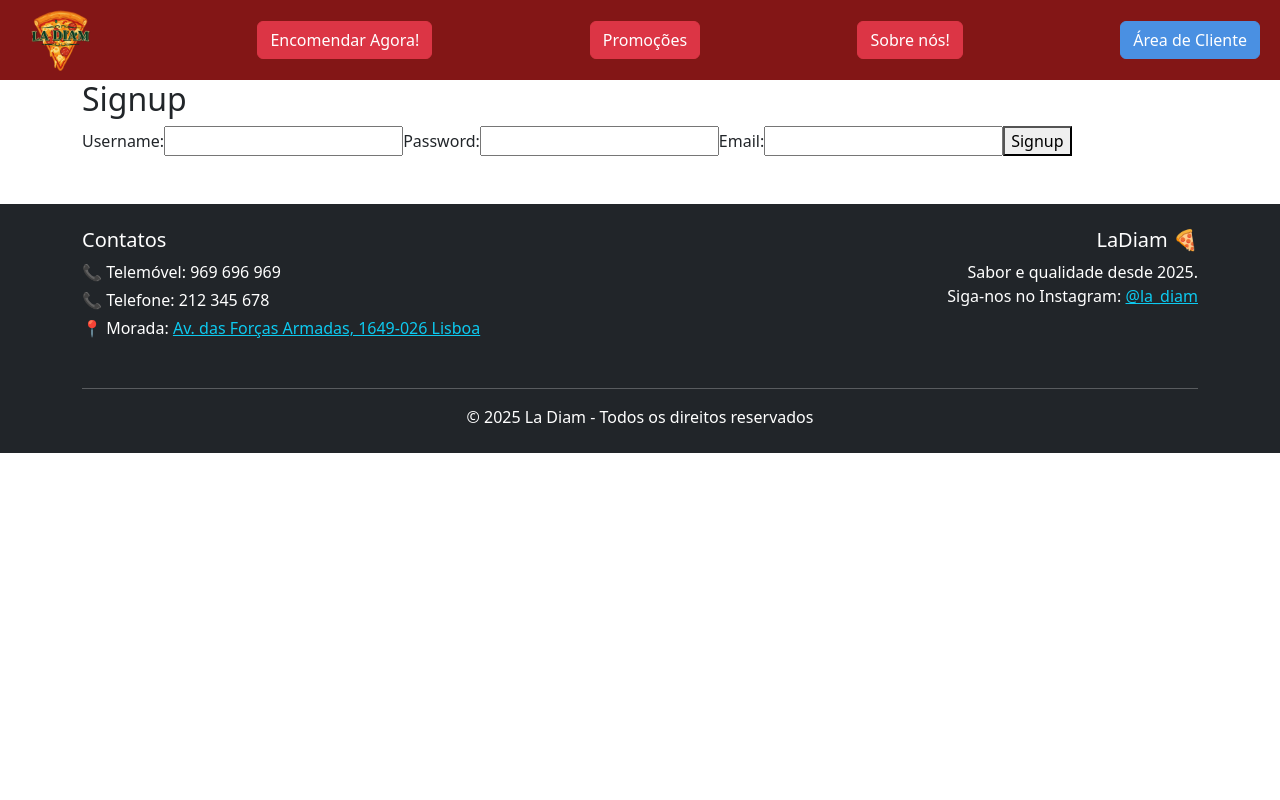
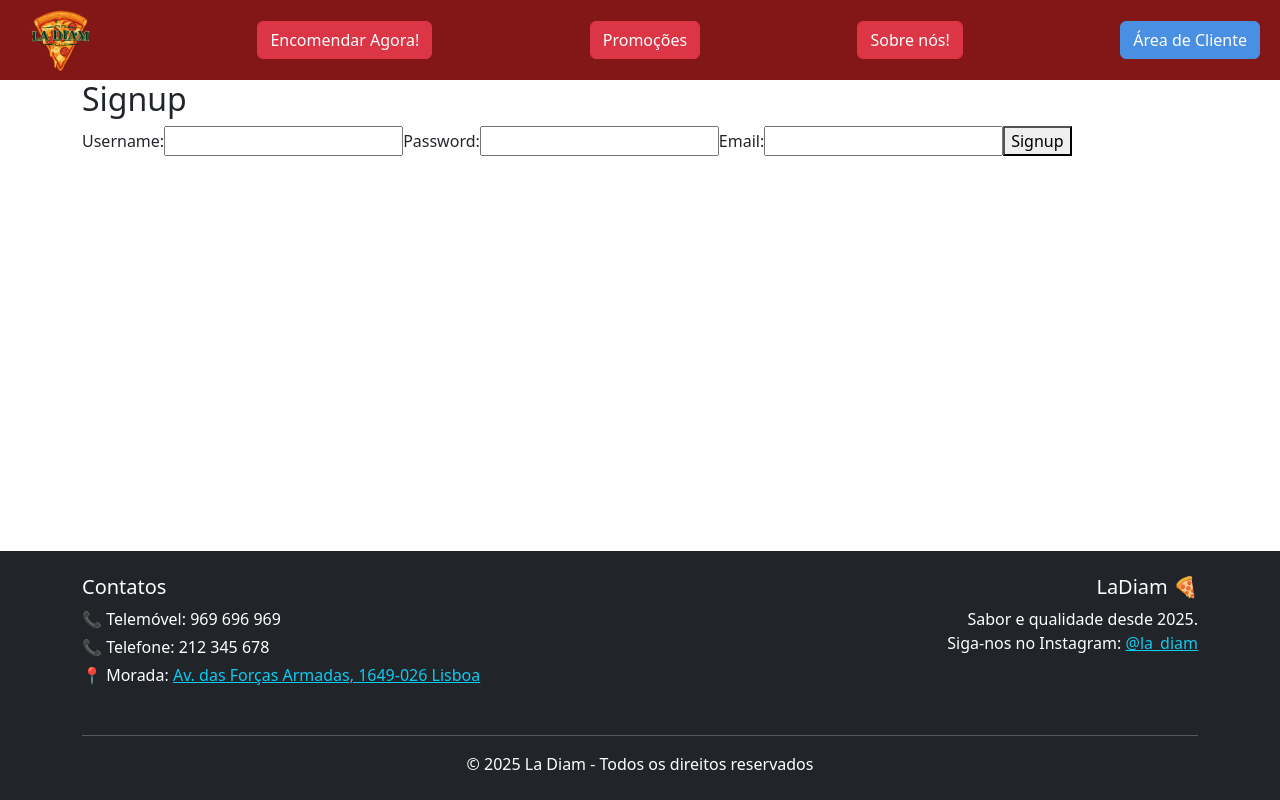
Before and after one commit to HugoM-10/LaDiam-Projeto, a React (Create React App) app in the folder la_diam-frontend/: page /signup in a window 1280 px wide. Built offline with nearby package versions, Linux system fonts and the light colour scheme; no server answers.

Commit message:
Add App.css for layout styling and update Routes component with container class for improved structure

```diff
--- /dev/null
+++ b/la_diam-frontend/src/App.css
@@ -0,0 +1,9 @@
+.App {
+    display: flex;
+    flex-direction: column;
+    min-height: 100vh;
+}
+
+.container {
+    flex:1;
+}
--- a/la_diam-frontend/src/App.js
+++ b/la_diam-frontend/src/App.js
@@ -5,6 +5,8 @@ import { Routes, Route } from "react-router-dom";
 import LoginManager from "./Pages/LoginManager/LoginManager";
 import Signup from "./Pages/LoginManager/Signup";
 import Profile from "./Pages/Profile/Profile";
+
+import "./App.css";
 
 import "bootstrap/dist/css/bootstrap.min.css";
 import HomePage from "./Pages/HomePage/HomePage";
@@ -26,7 +28,7 @@ function AppContent() {
   return (
     <div className="App">
       <Header isLoggedIn={isLoggedIn} />
-      <Routes>
+      <Routes className="container">
         <Route path="/" element={<HomePage />} />
         <Route path="/login" element={<LoginManager />} />
         <Route path="/signup" element={<Signup />} />
```
